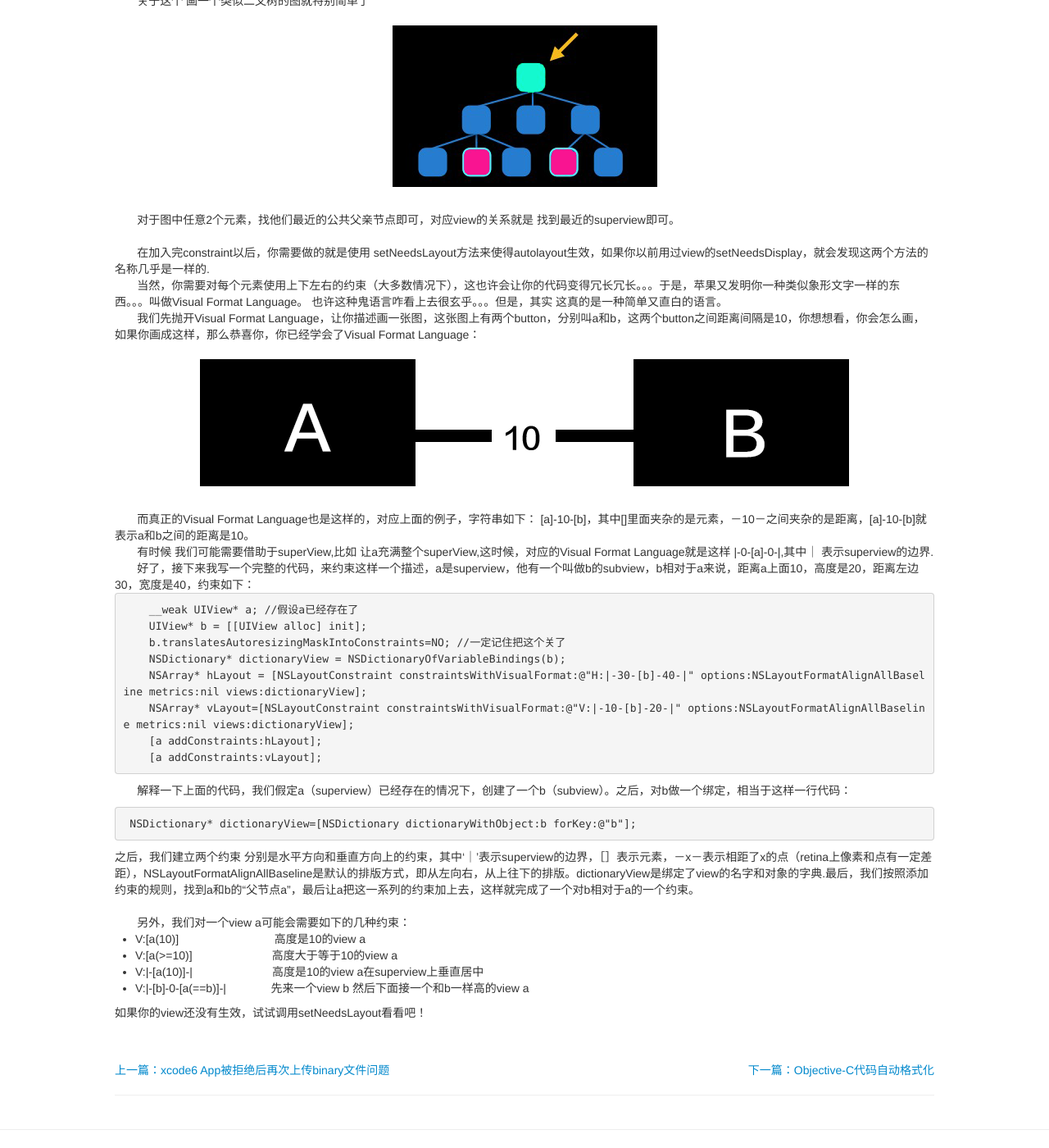
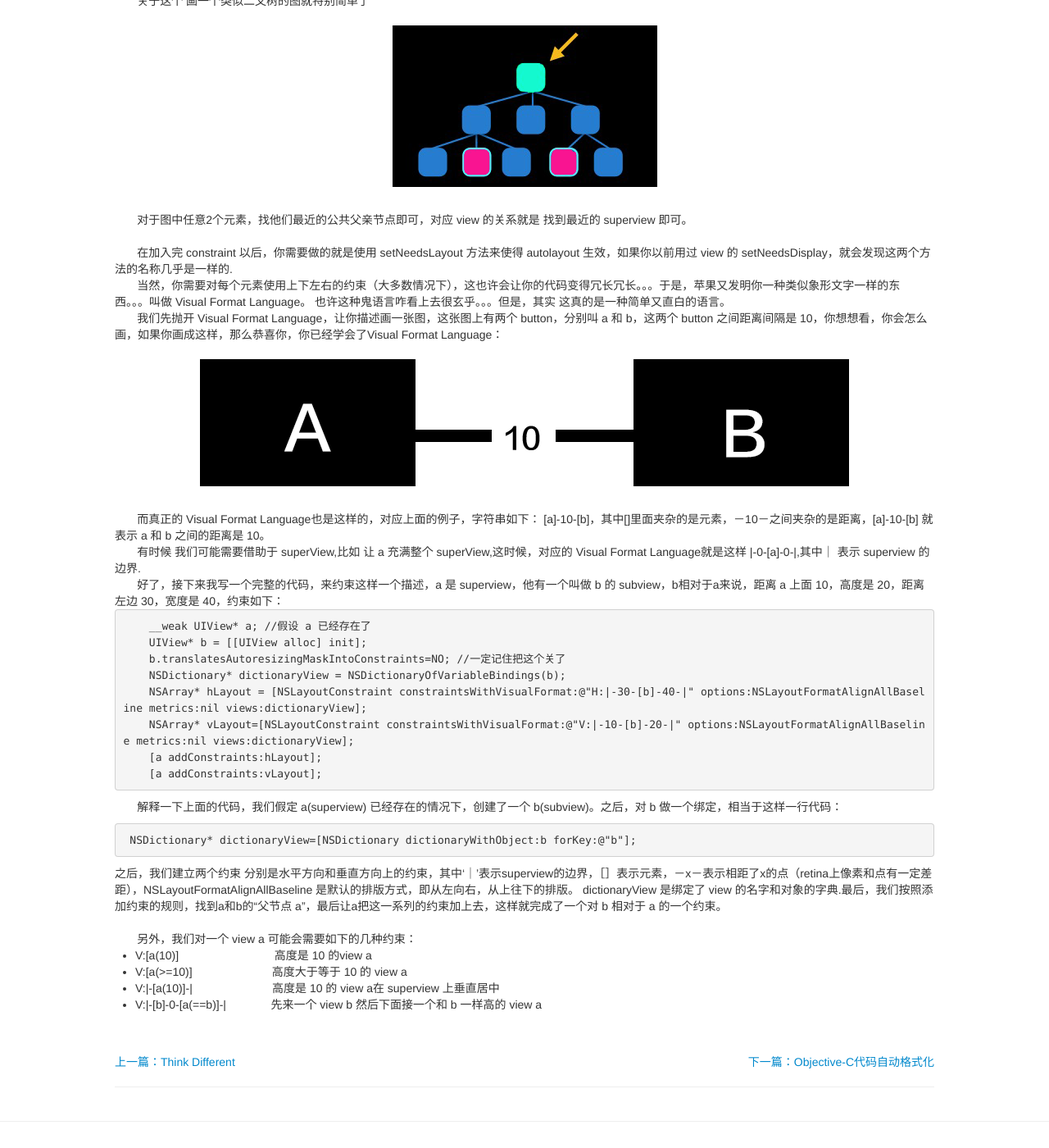
Before and after one commit to VioletHill/VioletHill.github.io, a Jekyll site: the page built from _posts/blog/2014-09-30-autolayout.md, in a window 1280 px wide and 1400 px high, scrolled down 1058 px. Shown: the whole window at 82% size. Built offline with Jekyll 4.4.1, drawn with Linux system fonts in a browser that asks for light colours; Markdown is read by kramdown in place of the engine named in the settings; comment, search, counter and statistics services are not loaded; some of the changed text lies outside the part shown.

Commit message:
update blog

```diff
--- a/_posts/blog/2014-09-26-reload_binary_file.md
+++ /dev/null
@@ -1,35 +0,0 @@
----
-layout: post
-title:  xcode6 App被拒绝后再次上传binary文件问题
-category: blog
-description: 解决xcode6上传App被拒绝后，重新上传文件的问题
----
-<div class="container">
-	<p>
-		&nbsp;&nbsp;&nbsp;&nbsp;&nbsp;&nbsp;&nbsp;这两天被xcode折磨到死，新版本更新以后，好多应用程序都忙着为iPhone6适配，随之，iTunes connect也迎来了更新，于是。。就再昨天。。悲剧发生了
-		<br>
-		&nbsp;&nbsp;&nbsp;&nbsp;&nbsp;&nbsp;&nbsp;在第一提交到binary文件后，我迅速意思到了一个bug。。。然后立马从itunes拒绝了刚刚上传的文件，接下来。。就更悲剧了，我再上传第二次binary的时候。。就发生了问题. error 如下：
-	<p>
-	<div style="text-align:center">
-		<img src="/images/blog/20140926_1.jpg" />
-	</div>
-	<br>
-	<p>
-		&nbsp;&nbsp;&nbsp;&nbsp;&nbsp;&nbsp;&nbsp;最后，七捣八捣鼓的，终于被我弄好了，解决的方法如下：<br>
-		打开 Porject－> General -> Identity , 在version 和 build两个选项中，修改version的版本号，用build做为你真正的版本，也就是利用build做为你在代码中的版本号，我是这样做的：
-	<p>
-	<div style="text-align:center">
-		<img src="/images/blog/20140926_2.jpg" />
-	</div>
-	<br>
-	<p>
-		&nbsp;&nbsp;&nbsp;&nbsp;&nbsp;&nbsp;&nbsp;Version上面数字的意思是 upload的时间 2014年9月26日，12点10分upload<br>
-		&nbsp;&nbsp;&nbsp;&nbsp;&nbsp;&nbsp;&nbsp;这样，你在代码中使用版本号 就这样
-		<pre>
-			NSDictionary* infoDictionary = [[NSBundle mainBundle] infoDictionary];
-			NSString* app_Version = [infoDictionary objectForKey:@"CFBundleVersion"];
-		</pre>
-		也就是用过build做为你的版本号<br>
-		最后，在itunes connect上 你就可以看到新的build了，之后选择对应的build就可以喽！<br>
-	</p>
-</div>
--- a/_posts/blog/2014-09-30-autolayout.md
+++ b/_posts/blog/2014-09-30-autolayout.md
@@ -37,9 +37,9 @@ description: iPhone6出来了～再也不能 if (iPhone5) 了 T_T,老老实实
 		<pre name="code" class="objc">[superView addConstraint:layout];</pre>
 		&nbsp;&nbsp;&nbsp;&nbsp;&nbsp;&nbsp;&nbsp;添加的规则很简单，分为下面3条：
 		<ul>
-			<li>对于两个同层级view之间的约束关系，添加到他们的父view上</li>
-			<li>对于两个不同层级view之间的约束关系，添加到他们最近的共同父view上</li>
-			<li>对于有层次关系的两个view之间的约束关系，添加到层次较高的父view上</li>
+			<li>对于两个同层级 view 之间的约束关系，添加到他们的父 view 上</li>
+			<li>对于两个不同层级 view 之间的约束关系，添加到他们最近的共同父 view 上</li>
+			<li>对于有层次关系的两个 view 之间的约束关系，添加到层次较高的父 view 上</li>
 		</ul>
 		&nbsp;&nbsp;&nbsp;&nbsp;&nbsp;&nbsp;&nbsp;关于这个 画一个类似二叉树的图就特别简单了
 		<br>
@@ -48,25 +48,25 @@ description: iPhone6出来了～再也不能 if (iPhone5) 了 T_T,老老实实
 			<img src="/images/blog/20140930_1.png"/>
 		</p>
 		<br>
-		&nbsp;&nbsp;&nbsp;&nbsp;&nbsp;&nbsp;&nbsp;对于图中任意2个元素，找他们最近的公共父亲节点即可，对应view的关系就是 找到最近的superview即可。
+		&nbsp;&nbsp;&nbsp;&nbsp;&nbsp;&nbsp;&nbsp;对于图中任意2个元素，找他们最近的公共父亲节点即可，对应 view 的关系就是 找到最近的 superview 即可。
 		<br>
 		<br>
-		&nbsp;&nbsp;&nbsp;&nbsp;&nbsp;&nbsp;&nbsp;在加入完constraint以后，你需要做的就是使用 setNeedsLayout方法来使得autolayout生效，如果你以前用过view的setNeedsDisplay，就会发现这两个方法的名称几乎是一样的.
+		&nbsp;&nbsp;&nbsp;&nbsp;&nbsp;&nbsp;&nbsp;在加入完 constraint 以后，你需要做的就是使用 setNeedsLayout 方法来使得 autolayout 生效，如果你以前用过 view 的 setNeedsDisplay，就会发现这两个方法的名称几乎是一样的.
 		<br>
-		&nbsp;&nbsp;&nbsp;&nbsp;&nbsp;&nbsp;&nbsp;当然，你需要对每个元素使用上下左右的约束（大多数情况下），这也许会让你的代码变得冗长冗长。。。于是，苹果又发明你一种类似象形文字一样的东西。。。叫做Visual Format Language。 也许这种鬼语言咋看上去很玄乎。。。但是，其实 这真的是一种简单又直白的语言。
+		&nbsp;&nbsp;&nbsp;&nbsp;&nbsp;&nbsp;&nbsp;当然，你需要对每个元素使用上下左右的约束（大多数情况下），这也许会让你的代码变得冗长冗长。。。于是，苹果又发明你一种类似象形文字一样的东西。。。叫做 Visual Format Language。 也许这种鬼语言咋看上去很玄乎。。。但是，其实 这真的是一种简单又直白的语言。
 		<br>
-		&nbsp;&nbsp;&nbsp;&nbsp;&nbsp;&nbsp;&nbsp;我们先抛开Visual Format Language，让你描述画一张图，这张图上有两个button，分别叫a和b，这两个button之间距离间隔是10，你想想看，你会怎么画，如果你画成这样，那么恭喜你，你已经学会了Visual Format Language：<br>
+		&nbsp;&nbsp;&nbsp;&nbsp;&nbsp;&nbsp;&nbsp;我们先抛开 Visual Format Language，让你描述画一张图，这张图上有两个 button，分别叫 a 和 b，这两个 button 之间距离间隔是 10，你想想看，你会怎么画，如果你画成这样，那么恭喜你，你已经学会了Visual Format Language：<br>
 		<br>
 		 	<p style="text-align:center">
 		   		<img src="/images/blog/20140930_2.png">
 		    </p>
 		 <br>
-		&nbsp;&nbsp;&nbsp;&nbsp;&nbsp;&nbsp;&nbsp;而真正的Visual Format Language也是这样的，对应上面的例子，字符串如下： [a]-10-[b]，其中[]里面夹杂的是元素，－10－之间夹杂的是距离，[a]-10-[b]就表示a和b之间的距离是10。<br>
-		&nbsp;&nbsp;&nbsp;&nbsp;&nbsp;&nbsp;&nbsp;有时候 我们可能需要借助于superView,比如 让a充满整个superView,这时候，对应的Visual Format Language就是这样 |-0-[a]-0-|,其中｜ 表示superview的边界.
+		&nbsp;&nbsp;&nbsp;&nbsp;&nbsp;&nbsp;&nbsp;而真正的 Visual Format Language也是这样的，对应上面的例子，字符串如下： [a]-10-[b]，其中[]里面夹杂的是元素，－10－之间夹杂的是距离，[a]-10-[b] 就表示 a 和 b 之间的距离是 10。<br>
+		&nbsp;&nbsp;&nbsp;&nbsp;&nbsp;&nbsp;&nbsp;有时候 我们可能需要借助于 superView,比如 让 a 充满整个 superView,这时候，对应的 Visual Format Language就是这样 |-0-[a]-0-|,其中｜ 表示 superview 的边界.
 		<br>
-		&nbsp;&nbsp;&nbsp;&nbsp;&nbsp;&nbsp;&nbsp;好了，接下来我写一个完整的代码，来约束这样一个描述，a是superview，他有一个叫做b的subview，b相对于a来说，距离a上面10，高度是20，距离左边30，宽度是40，约束如下：
+		&nbsp;&nbsp;&nbsp;&nbsp;&nbsp;&nbsp;&nbsp;好了，接下来我写一个完整的代码，来约束这样一个描述，a 是 superview，他有一个叫做 b 的 subview，b相对于a来说，距离 a 上面 10，高度是 20，距离左边 30，宽度是 40，约束如下：
 		<br>
-		<pre name="code" class="objc">    __weak UIView* a; //假设a已经存在了
+		<pre name="code" class="objc">    __weak UIView* a; //假设 a 已经存在了
     UIView* b = [[UIView alloc] init];
     b.translatesAutoresizingMaskIntoConstraints=NO; //一定记住把这个关了
     NSDictionary* dictionaryView = NSDictionaryOfVariableBindings(b);
@@ -76,19 +76,18 @@ description: iPhone6出来了～再也不能 if (iPhone5) 了 T_T,老老实实
     [a addConstraints:vLayout];</pre>
 
 	<p>
-		&nbsp;&nbsp;&nbsp;&nbsp;&nbsp;&nbsp;&nbsp;解释一下上面的代码，我们假定a（superview）已经存在的情况下，创建了一个b（subview）。之后，对b做一个绑定，相当于这样一行代码：
+		&nbsp;&nbsp;&nbsp;&nbsp;&nbsp;&nbsp;&nbsp;解释一下上面的代码，我们假定 a(superview) 已经存在的情况下，创建了一个 b(subview)。之后，对 b 做一个绑定，相当于这样一行代码：
 		<pre name="code" class="objc"> NSDictionary* dictionaryView=[NSDictionary dictionaryWithObject:b forKey:@&quot;b&quot;];</pre>
-		之后，我们建立两个约束 分别是水平方向和垂直方向上的约束，其中‘｜’表示superview的边界，［］表示元素，－x－表示相距了x的点（retina上像素和点有一定差距），NSLayoutFormatAlignAllBaseline是默认的排版方式，即从左向右，从上往下的排版。dictionaryView是绑定了view的名字和对象的字典.最后，我们按照添加约束的规则，找到a和b的“父节点a”，最后让a把这一系列的约束加上去，这样就完成了一个对b相对于a的一个约束。
+		之后，我们建立两个约束 分别是水平方向和垂直方向上的约束，其中‘｜’表示superview的边界，［］表示元素，－x－表示相距了x的点（retina上像素和点有一定差距），NSLayoutFormatAlignAllBaseline 是默认的排版方式，即从左向右，从上往下的排版。 dictionaryView 是绑定了 view 的名字和对象的字典.最后，我们按照添加约束的规则，找到a和b的“父节点 a”，最后让a把这一系列的约束加上去，这样就完成了一个对 b 相对于 a 的一个约束。
 		<br>
 		<br>
-		&nbsp;&nbsp;&nbsp;&nbsp;&nbsp;&nbsp;&nbsp;另外，我们对一个view a可能会需要如下的几种约束：
+		&nbsp;&nbsp;&nbsp;&nbsp;&nbsp;&nbsp;&nbsp;另外，我们对一个 view a 可能会需要如下的几种约束：
 		<ul>
-			<li>V:[a(10)]&nbsp;&nbsp;&nbsp;&nbsp;&nbsp;&nbsp;&nbsp;&nbsp;&nbsp;&nbsp;&nbsp;&nbsp;&nbsp;&nbsp;&nbsp;&nbsp;&nbsp;&nbsp;&nbsp;&nbsp;&nbsp;&nbsp;&nbsp;&nbsp;&nbsp;&nbsp;&nbsp;&nbsp;&nbsp;&nbsp;高度是10的view a</li>
-			<li>V:[a(>=10)]&nbsp;&nbsp;&nbsp;&nbsp;&nbsp;&nbsp;&nbsp;&nbsp;&nbsp;&nbsp;&nbsp;&nbsp;&nbsp;&nbsp;&nbsp;&nbsp;&nbsp;&nbsp;&nbsp;&nbsp;&nbsp;&nbsp;&nbsp;&nbsp;&nbsp;高度大于等于10的view a</li>
-			<li>V:|-[a(10)]-|&nbsp;&nbsp;&nbsp;&nbsp;&nbsp;&nbsp;&nbsp;&nbsp;&nbsp;&nbsp;&nbsp;&nbsp;&nbsp;&nbsp;&nbsp;&nbsp;&nbsp;&nbsp;&nbsp;&nbsp;&nbsp;&nbsp;&nbsp;&nbsp;&nbsp;高度是10的view a在superview上垂直居中</li>
-			<li>V:|-[b]-0-[a(==b)]-|&nbsp;&nbsp;&nbsp;&nbsp;&nbsp;&nbsp;&nbsp;&nbsp;&nbsp;&nbsp;&nbsp;&nbsp;&nbsp;&nbsp;先来一个view b 然后下面接一个和b一样高的view a</li>
+			<li>V:[a(10)]&nbsp;&nbsp;&nbsp;&nbsp;&nbsp;&nbsp;&nbsp;&nbsp;&nbsp;&nbsp;&nbsp;&nbsp;&nbsp;&nbsp;&nbsp;&nbsp;&nbsp;&nbsp;&nbsp;&nbsp;&nbsp;&nbsp;&nbsp;&nbsp;&nbsp;&nbsp;&nbsp;&nbsp;&nbsp;&nbsp;高度是 10 的view a</li>
+			<li>V:[a(>=10)]&nbsp;&nbsp;&nbsp;&nbsp;&nbsp;&nbsp;&nbsp;&nbsp;&nbsp;&nbsp;&nbsp;&nbsp;&nbsp;&nbsp;&nbsp;&nbsp;&nbsp;&nbsp;&nbsp;&nbsp;&nbsp;&nbsp;&nbsp;&nbsp;&nbsp;高度大于等于 10 的 view a</li>
+			<li>V:|-[a(10)]-|&nbsp;&nbsp;&nbsp;&nbsp;&nbsp;&nbsp;&nbsp;&nbsp;&nbsp;&nbsp;&nbsp;&nbsp;&nbsp;&nbsp;&nbsp;&nbsp;&nbsp;&nbsp;&nbsp;&nbsp;&nbsp;&nbsp;&nbsp;&nbsp;&nbsp;高度是 10 的 view a在 superview 上垂直居中</li>
+			<li>V:|-[b]-0-[a(==b)]-|&nbsp;&nbsp;&nbsp;&nbsp;&nbsp;&nbsp;&nbsp;&nbsp;&nbsp;&nbsp;&nbsp;&nbsp;&nbsp;&nbsp;先来一个 view b 然后下面接一个和 b 一样高的 view a</li>
 		</ul>
-		如果你的view还没有生效，试试调用setNeedsLayout看看吧！
 	</p>
 
 	</p>
```
Also changed, not shown: other parts of _posts/blog/2014-09-30-autolayout.md (+6 -6 lines), _posts/blog/2014-06-22-cocoapodyousimite.md (deleted, +0 -85 lines), _posts/blog/2014-09-02-mjxzsdw.md (deleted, +0 -16 lines), _posts/blog/2014-09-02-zstyz.md (deleted, +0 -55 lines), _posts/blog/2014-09-23-xcode6prefix.md (deleted, +0 -25 lines), _posts/blog/2014-10-18-xcode-format copy.md (+8 -8 lines), _posts/blog/2015-1-24-md5.md (+18 -18 lines), _posts/blog/2015-2-26-passbookcard1.md (+18 -18 lines), _posts/blog/2015-3-11-xcodedebug_chisel.md (+6 -6 lines), _posts/Design Pattern/2014-04-25-template_method.md (renamed from _posts/blog/2014-04-25-template_method.md), _posts/Design Pattern/2014-04-26-prototype.md (renamed from _posts/blog/2014-04-26-prototype.md), _posts/Design Pattern/2014-04-26-strategy.md (renamed from _posts/blog/2014-04-26-strategy.md), _posts/Design Pattern/2014-04-27-builder.md (renamed from _posts/blog/2014-04-27-builder.md), _posts/Design Pattern/2014-04-28-State.md (renamed from _posts/blog/2014-04-28-State.md), 3 more files.
